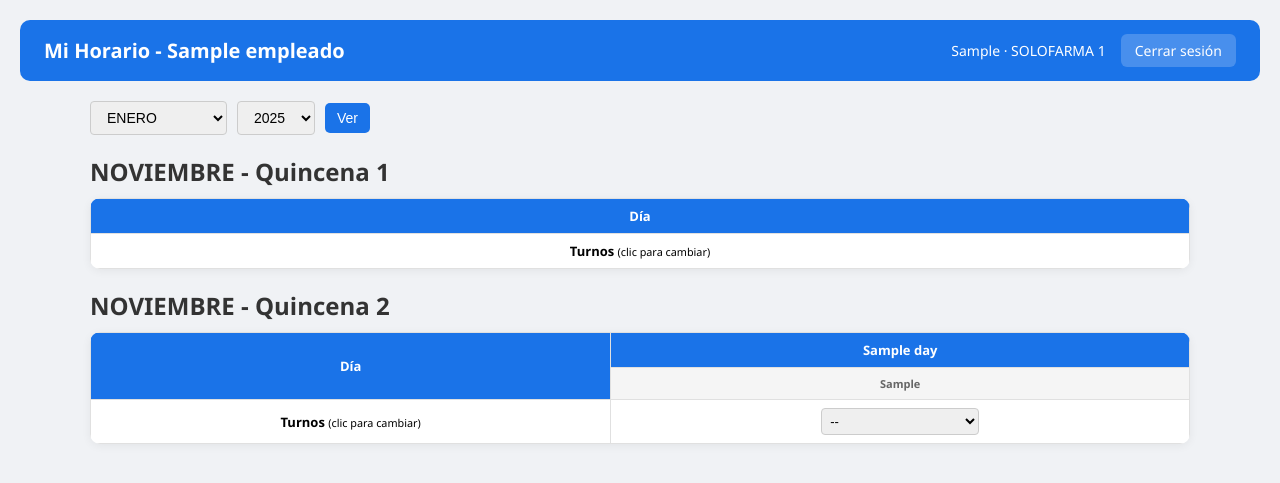
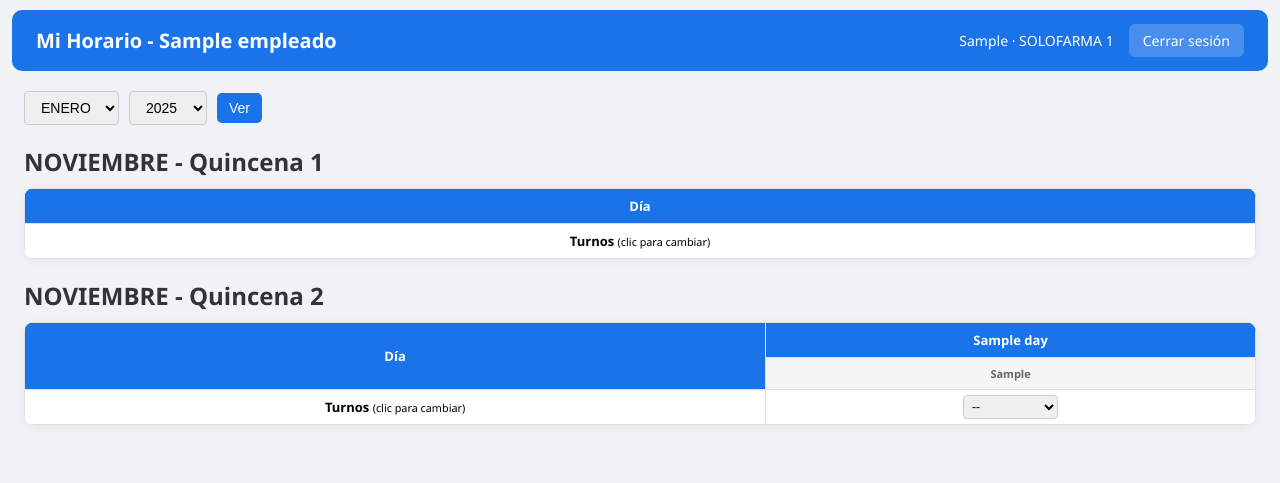
Before and after one commit to rgaitang/proyecto, a Flask app: template templates/dashboard.html in a window 1280 px wide. Shown: the top 483 px of the page. Run offline with Flask 3, Linux system fonts and the light colour scheme; tables that the repository leaves empty hold one stand-in row (values such as "Sample post"); the template is opened without the code that fills it: values that come from a table or form of the project are taken from there, most other values are stand-ins (such as "Sample title", 1, 10 or a date in 2020).

Commit message:
Ajusta ancho de tabla de turnos en dashboard para aprovechar pantalla completa

```diff
--- a/templates/dashboard.html
+++ b/templates/dashboard.html
@@ -6,13 +6,13 @@
     <title>Mi Horario - {{ emp.nombre }}</title>
     <style>
         * { box-sizing: border-box; margin: 0; padding: 0; }
-        body { font-family: 'Segoe UI', sans-serif; background: #f0f2f5; padding: 20px; }
+        body { font-family: 'Segoe UI', sans-serif; background: #f0f2f5; padding: 10px 12px; }
         .topbar { background: #1a73e8; color: #fff; padding: 14px 24px; border-radius: 10px;
                   display: flex; justify-content: space-between; align-items: center; margin-bottom: 20px; }
         .topbar h1 { font-size: 20px; }
         .topbar a { color: #fff; text-decoration: none; background: rgba(255,255,255,0.2);
                     padding: 7px 14px; border-radius: 6px; font-size: 14px; }
-        .container { max-width: 1100px; margin: 0 auto; }
+        .container { width: 100%; max-width: 100%; margin: 0; padding: 0 12px; }
         .flash { padding: 10px 14px; border-radius: 6px; margin-bottom: 15px; font-size: 14px; }
         .flash.success { background: #e6f4ea; color: #137333; }
         .flash.danger { background: #fce8e6; color: #c5221f; }
@@ -26,8 +26,8 @@
         td.dia { font-size: 11px; color: #666; background: #f5f5f5; font-weight: 600; }
         td.weekend { background: #fde8e8; }
         td.today { background: #fff9c4; }
-        select { padding: 4px; border-radius: 4px; border: 1px solid #ccc; font-size: 13px; }
-        input[type=text] { padding: 4px; border-radius: 4px; border: 1px solid #ccc; font-size: 12px; width: 100%; }
+        select { padding: 3px 4px; border-radius: 4px; border: 1px solid #ccc; font-size: 12px; max-width: 95px; }
+        input[type=text] { padding: 3px 4px; border-radius: 4px; border: 1px solid #ccc; font-size: 11px; width: 100%; }
         .btn { background: #1a73e8; color: #fff; border: none; padding: 5px 10px; border-radius: 5px;
                cursor: pointer; font-size: 12px; }
         .btn:hover { background: #1558b0; }
@@ -36,7 +36,7 @@
         .nav { display: flex; gap: 10px; align-items: center; margin: 15px 0; }
         .nav select, .nav button { padding: 7px 12px; font-size: 14px; }
         .info-user { color: #fff; font-size: 14px; margin-right: 15px; }
-        .turno-celda { min-width: 90px; }
+        .turno-celda { min-width: 70px; padding: 4px; }
     </style>
 </head>
 <body>
```
